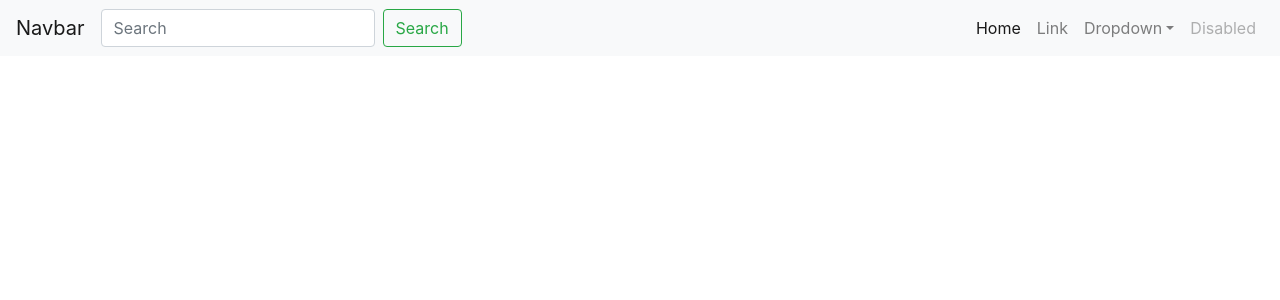
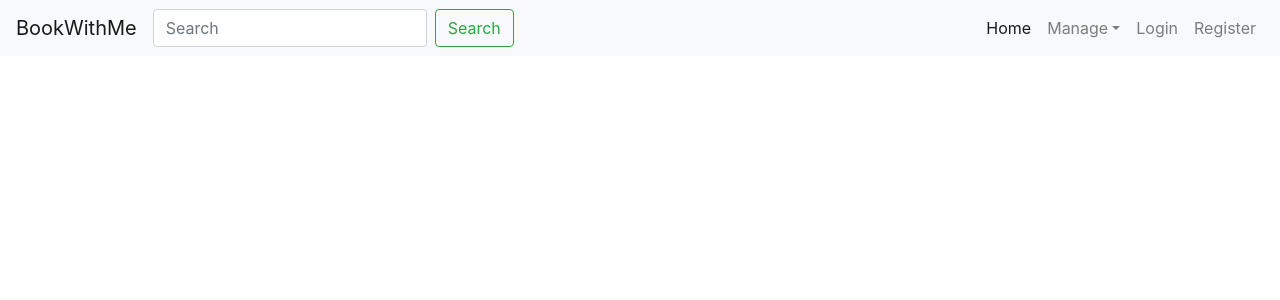
Before and after one commit to aditi795/bwm-react, a React (Create React App) app: page / in a window 1280 px wide. Shown: the top 300 px of the page. Built offline with nearby package versions, Linux system fonts and the light colour scheme.

Commit message:
small changes in navBar

```diff
--- a/package.json
+++ b/package.json
@@ -7,6 +7,8 @@
     "@testing-library/react": "^9.5.0",
     "@testing-library/user-event": "^7.2.1",
     "bootstrap": "^4.4.1",
+    "jquery": "^3.4.1",
+    "popper.js": "^1.16.0",
     "react": "^16.13.1",
     "react-dom": "^16.13.1",
     "react-scripts": "3.4.1"
--- a/src/components/shared/header.js
+++ b/src/components/shared/header.js
@@ -1,10 +1,11 @@
+/* eslint-disable jsx-a11y/anchor-is-valid */
 import React from 'react'
 
 const Header =() => {
 
     return (
       <nav className="navbar navbar-expand-lg navbar-light bg-light">
-        <a className="navbar-brand" href="#">Navbar</a>
+      <a className="navbar-brand" href="#">BookWithMe</a>
       <button className="navbar-toggler" type="button" data-toggle="collapse" data-target="#navbarSupportedContent" aria-controls="navbarSupportedContent" aria-expanded="false" aria-label="Toggle navigation">
         <span className="navbar-toggler-icon"></span>
       </button>
@@ -18,12 +19,9 @@ const Header =() => {
           <li className="nav-item active">
             <a className="nav-link" href="#">Home <span className="sr-only">(current)</span></a>
           </li>
-            <li className="nav-item">
-              <a className="nav-link" href="#">Link</a>
-            </li>
           <li className="nav-item dropdown">
             <a className="nav-link dropdown-toggle" href="#" id="navbarDropdown" role="button" data-toggle="dropdown" aria-haspopup="true" aria-expanded="false">
-                Dropdown
+              Manage
             </a>
             <div className="dropdown-menu" aria-labelledby="navbarDropdown">
               <a className="dropdown-item" href="#">Action</a>
@@ -33,7 +31,10 @@ const Header =() => {
             </div>
           </li>
           <li className="nav-item">
-              <a className="nav-link disabled" href="#" tabindex="-1" aria-disabled="true">Disabled</a>
+            <a className="nav-link" href="#">Login</a>
+          </li>
+          <li className="nav-item">
+            <a className="nav-link" href="#">Register</a>
           </li>
         </ul>
       </div>
--- a/src/index.css
+++ b/src/index.css
@@ -1,3 +1,5 @@
+
+
 .title{
   font-size: 100px;
 }
--- a/src/index.js
+++ b/src/index.js
@@ -3,6 +3,7 @@ import React from 'react';
 import App from './App.js'
 import './index.css';
 import 'bootstrap/dist/css/bootstrap.min.css'
+import 'bootstrap/dist/js/bootstrap.min.js'
 
 
 // const h2Element =  React.createElement('h2', null, 'What a nice day');
```
Also changed, not shown: 1 other file (tests, documents, lock files or other folders). Lines whose indentation alone changed are shown as unchanged.
